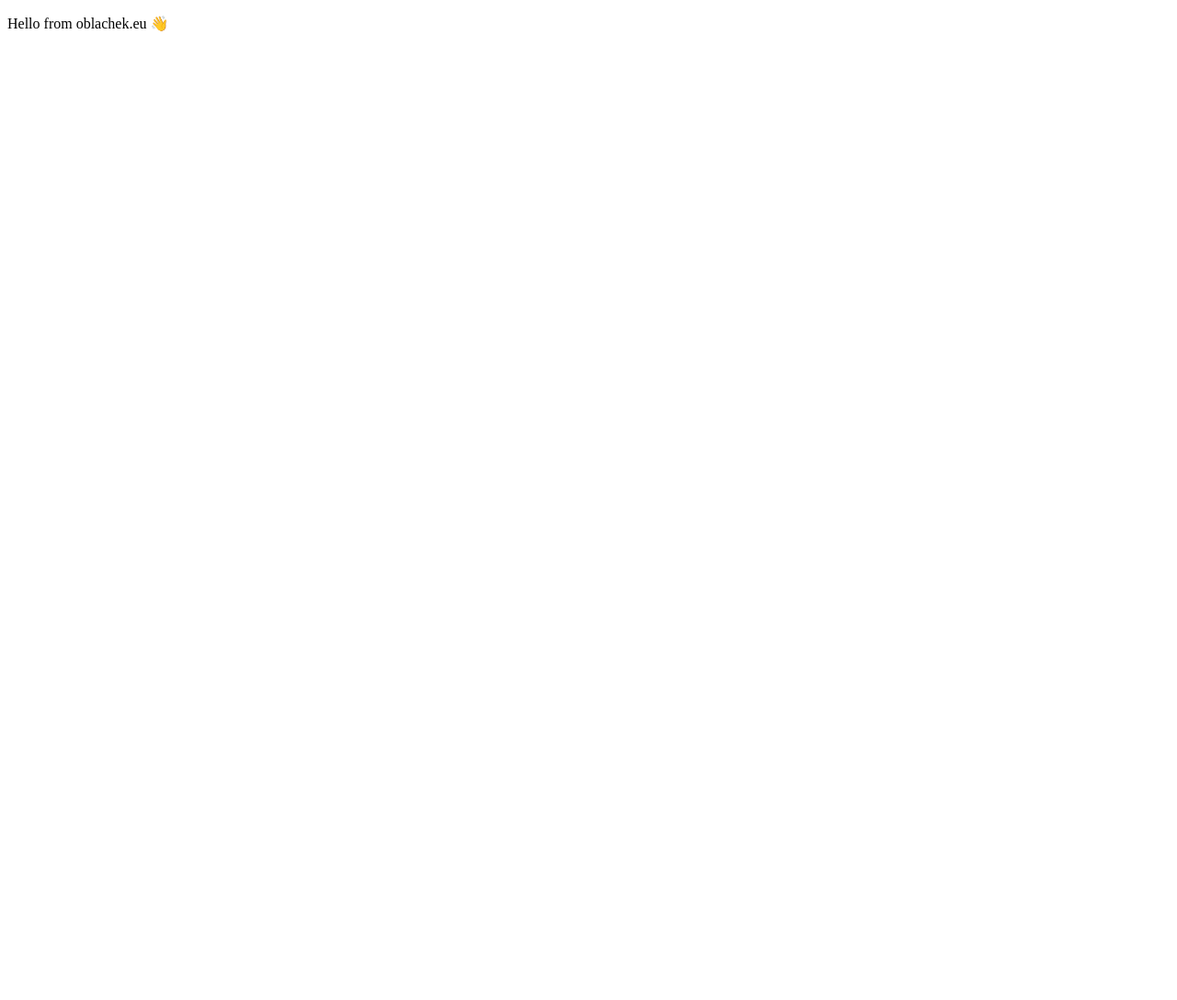
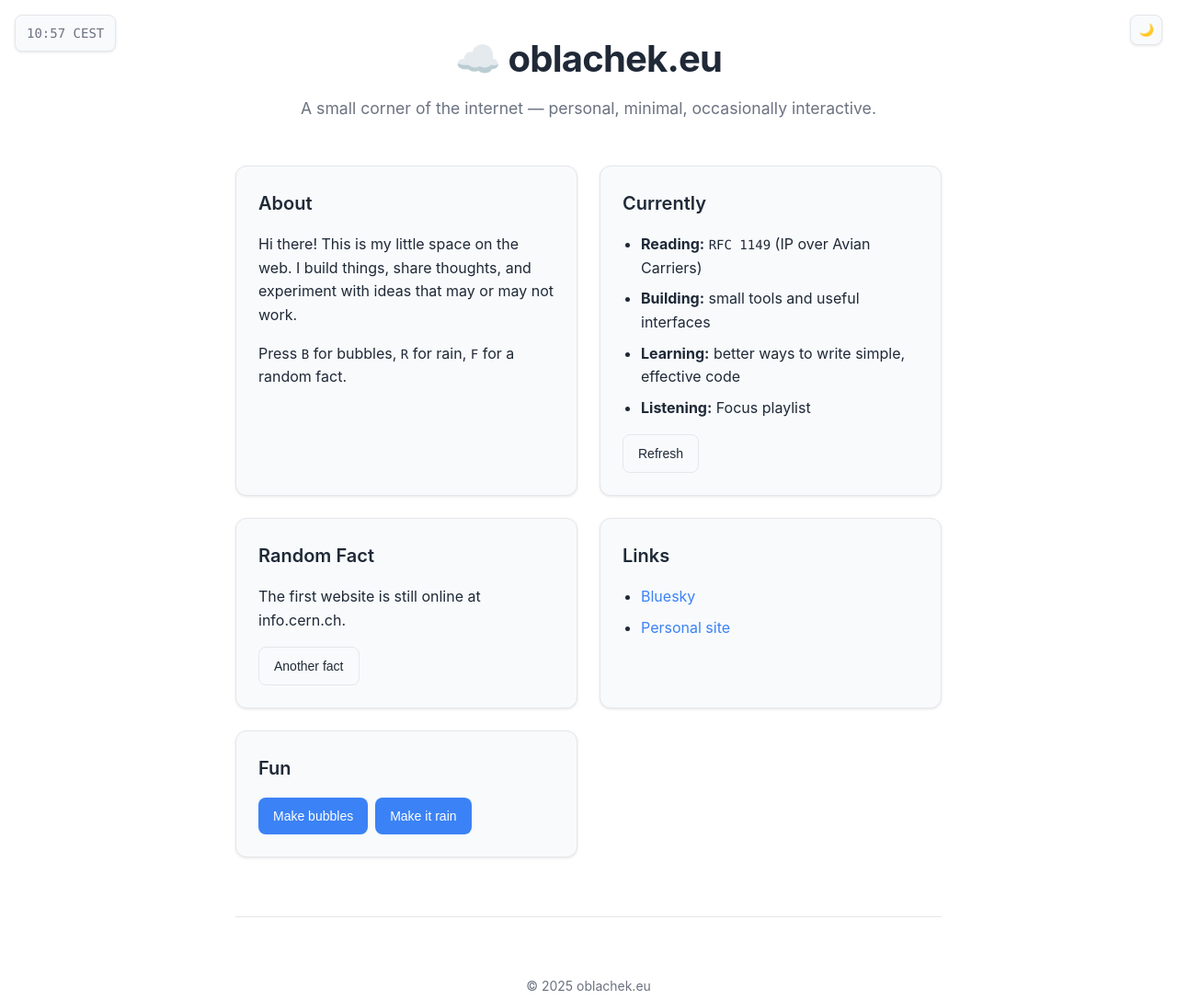
Before and after one commit to hulln/oblachek-eu-site, a plain HTML site: page index.html in a window 1280 px wide. Shown: the whole page at 92% size. Before the commit the page ends 800 px from the top, so only its background shows below. Drawn offline with Linux system fonts and the light colour scheme.

Commit message:
Update to 2nd version

```diff
--- a/index.html
+++ b/index.html
@@ -1,10 +1,73 @@
-<!DOCTYPE html>
-<html>
-  <head>
-    <meta charset="utf-8">
-    <title>oblachek.eu</title>
-  </head>
-  <body>
-    <p>Hello from oblachek.eu 👋</p>
-  </body>
+<head>
+  <title>oblachek.eu</title>
+  <link rel="stylesheet" href="style.css">
+</head>
+<body>
+  <div class="status" id="status">Loading...</div>
+
+  <button class="theme-toggle" id="theme-toggle" aria-label="Toggle theme">
+    <span id="theme-icon">🌙</span>
+  </button>
+
+  <div class="container">
+    <header>
+      <h1 class="title">☁️ oblachek.eu</h1>
+      <p class="subtitle">A small corner of the internet — personal, minimal, occasionally interactive.</p>
+    </header>
+
+    <div class="grid">
+      <section class="card">
+        <h2>About</h2>
+        <p>Hi there! This is my little space on the web. I build things, share thoughts, and experiment with ideas that may or may not work.</p>
+        <p>Press <span class="mono">B</span> for bubbles, <span class="mono">R</span> for rain, <span class="mono">F</span> for a random fact.</p>
+  <!-- chips removed for minimalism -->
+      </section>
+
+
+
+      <section class="card">
+        <h2>Currently</h2>
+        <ul>
+          <li><strong>Reading:</strong> <span class="mono">RFC 1149</span> (IP over Avian Carriers)</li>
+          <li><strong>Building:</strong> small tools and useful interfaces</li>
+          <li><strong>Learning:</strong> better ways to write simple, effective code</li>
+          <li><strong>Listening:</strong> <span id="spotify-status">Loading...</span></li>
+        </ul>
+        <div style="display: flex; gap: 0.5rem; flex-wrap: wrap; margin-top: 1rem;">
+          <button class="btn btn-secondary" onclick="refreshCurrently()">Refresh</button>
+        </div>
+      </section>
+
+      <section class="card">
+        <h2>Random Fact</h2>
+        <p id="random-fact">Loading interesting fact...</p>
+        <button class="btn btn-secondary" onclick="newRandomFact()">Another fact</button>
+      </section>
+
+      <section class="card">
+        <h2>Links</h2>
+        <ul>
+          <li><a href="https://bsky.app/profile/oblachek.eu" target="_blank" rel="me">Bluesky</a></li>
+          <li><a href="https://hulln.github.io/" target="_blank" rel="noopener">Personal site</a></li>
+        </ul>
+      </section>
+
+      <section class="card">
+        <h2>Fun</h2>
+        <div style="display: flex; gap: 0.5rem; flex-wrap: wrap;">
+          <button class="btn" onclick="createBubbles()">Make bubbles</button>
+          <button class="btn" onclick="makeItRain()">Make it rain</button>
+        </div>
+      </section>
+    </div>
+
+    <footer>
+      <p style="margin-top: 2rem;">
+        © <span id="year"></span> oblachek.eu
+      </p>
+    </footer>
+  </div>
+
+  <script src="script.js"></script>
+</body>
 </html>
--- /dev/null
+++ b/script.js
@@ -0,0 +1,149 @@
+// Rain/Drizzle effect
+function makeItRain(n = 40, dur = 1200) {
+  for (let i = 0; i < n; i++) {
+    const d = document.createElement('div');
+    d.style.position = 'fixed';
+    d.style.top = '-20px';
+    d.style.left = Math.random() * window.innerWidth + 'px';
+    d.style.width = '8px';
+    d.style.height = '14px';
+    d.style.background = 'var(--accent)';
+    d.style.borderRadius = '4px';
+    d.style.opacity = '0.85';
+    d.style.pointerEvents = 'none';
+    d.style.transition = `transform ${500 + Math.random() * dur}ms linear, opacity 200ms ease-out`;
+    document.body.appendChild(d);
+    requestAnimationFrame(() => {
+      d.style.transform = `translateY(${window.innerHeight + 40}px)`;
+      setTimeout(() => {
+        d.style.opacity = 0;
+        setTimeout(() => d.remove(), 220);
+      }, 480 + dur);
+    });
+  }
+}
+
+// Bubbles
+function createBubbles() {
+  for (let i = 0; i < 15; i++) {
+    const bubble = document.createElement('div');
+    bubble.className = 'bubble';
+    bubble.style.left = Math.random() * window.innerWidth + 'px';
+    bubble.style.bottom = '-20px';
+    bubble.style.width = (8 + Math.random() * 16) + 'px';
+    bubble.style.height = bubble.style.width;
+    document.body.appendChild(bubble);
+    bubble.animate([
+      { transform: 'translateY(0)', opacity: 0.8 },
+      { transform: `translateY(-${100 + Math.random() * 200}vh)`, opacity: 0 }
+    ], {
+      duration: 2000 + Math.random() * 2000,
+      easing: 'ease-out'
+    }).onfinish = () => bubble.remove();
+  }
+}
+
+// Theme handling and clock: run after DOM is ready
+document.addEventListener('DOMContentLoaded', function() {
+  const themeToggle = document.getElementById('theme-toggle');
+  const themeIcon = document.getElementById('theme-icon');
+  function setTheme(theme) {
+    document.documentElement.setAttribute('data-theme', theme);
+    themeIcon.textContent = theme === 'dark' ? '☀️' : '🌙';
+    localStorage.setItem('theme', theme);
+  }
+  function toggleTheme() {
+    const current = document.documentElement.getAttribute('data-theme');
+    setTheme(current === 'dark' ? 'light' : 'dark');
+  }
+  themeToggle.addEventListener('click', toggleTheme);
+  const savedTheme = localStorage.getItem('theme') || (window.matchMedia('(prefers-color-scheme: dark)').matches ? 'dark' : 'light');
+  setTheme(savedTheme);
+
+  // Status update
+  function updateStatus() {
+    try {
+      const now = new Date();
+      const fmt = new Intl.DateTimeFormat('en-GB', {
+        timeZone: 'Europe/Ljubljana',
+        hour: '2-digit',
+        minute: '2-digit',
+        timeZoneName: 'short'
+      });
+      document.getElementById('status').textContent = fmt.format(now);
+    } catch (e) {
+      document.getElementById('status').textContent = 'CET';
+    }
+  }
+  updateStatus();
+  setInterval(updateStatus, 60000);
+
+  document.getElementById('year').textContent = new Date().getFullYear();
+  newRandomFact();
+  updateSpotifyStatus();
+});
+
+// Keyboard shortcuts
+// Bubbles (B key) and Rain (R key)
+document.addEventListener('keydown', (e) => {
+  if (e.key === 'b' || e.key === 'B') {
+    createBubbles();
+  }
+  if (e.key === 'r' || e.key === 'R') {
+    makeItRain();
+  }
+  if (e.key === 'f' || e.key === 'F') {
+    newRandomFact();
+  }
+});
+
+// Random facts
+const facts = [
+  "The first computer bug was an actual bug found in a computer in 1947.",
+  "There are more possible games of chess than atoms in the observable universe.",
+  "The term 'cloud computing' was inspired by cloud symbols in flowcharts.",
+  "The first website is still online at info.cern.ch.",
+  "Rubber ducks are used by programmers to debug code by explaining it aloud.",
+  "The @ symbol was used in email for the first time in 1971.",
+  "The word 'spam' comes from a Monty Python sketch.",
+  "The first computer was the size of a large room and weighed 30 tons.",
+  "Lorem ipsum has been used as placeholder text since the 1500s.",
+  "The term 'firewall' originally referred to walls that prevent fire spread."
+];
+function newRandomFact() {
+  const factEl = document.getElementById('random-fact');
+  const randomFact = facts[Math.floor(Math.random() * facts.length)];
+  factEl.style.opacity = '0.5';
+  setTimeout(() => {
+    factEl.textContent = randomFact;
+    factEl.style.opacity = '1';
+  }, 150);
+}
+
+// Spotify status
+function updateSpotifyStatus() {
+  const statusEl = document.getElementById('spotify-status');
+  // Placeholder - replace with actual Spotify API integration
+  const statuses = [
+    "not connected",
+    "Lo-fi Hip Hop Radio",
+    "Focus playlist",
+    "nothing right now",
+    "ambient sounds"
+  ];
+  statusEl.textContent = statuses[Math.floor(Math.random() * statuses.length)];
+}
+function refreshCurrently() {
+  updateSpotifyStatus();
+}
+
+// Accent color changer
+const colors = ['#3b82f6', '#ef4444', '#10b981', '#f59e0b', '#8b5cf6', '#ec4899'];
+function changeAccentColor() {
+  const color = colors[Math.floor(Math.random() * colors.length)];
+  document.documentElement.style.setProperty('--accent', color);
+}
+
+document.getElementById('year').textContent = new Date().getFullYear();
+newRandomFact();
+updateSpotifyStatus();
--- /dev/null
+++ b/style.css
@@ -0,0 +1,219 @@
+/* Main site styles extracted from index.html */
+:root {
+  --text: #1f2937;
+  --text-secondary: #6b7280;
+  --bg: #ffffff;
+  --card: #f8fafc;
+  --border: #e5e7eb;
+  --accent: #3b82f6;
+  --accent-hover: #2563eb;
+  --shadow: 0 1px 3px 0 rgba(0, 0, 0, 0.1);
+  --shadow-lg: 0 4px 6px -1px rgba(0, 0, 0, 0.1);
+}
+[data-theme="dark"] {
+  --text: #f9fafb;
+  --text-secondary: #9ca3af;
+  --bg: #111827;
+  --card: #1f2937;
+  --border: #374151;
+  --accent: #60a5fa;
+  --accent-hover: #93c5fd;
+  --shadow: 0 1px 3px 0 rgba(0, 0, 0, 0.3);
+  --shadow-lg: 0 4px 6px -1px rgba(0, 0, 0, 0.3);
+}
+* { box-sizing: border-box; }
+body {
+  margin: 0;
+  font-family: -apple-system, BlinkMacSystemFont, "Segoe UI", Roboto, "Helvetica Neue", Arial, sans-serif;
+  line-height: 1.6;
+  color: var(--text);
+  background: var(--bg);
+  transition: background 0.2s, color 0.2s;
+}
+a {
+  color: var(--accent);
+  text-decoration: none;
+  transition: color 0.2s;
+}
+a:hover {
+  color: var(--accent-hover);
+  text-decoration: underline;
+}
+.container {
+  max-width: 800px;
+  margin: 0 auto;
+  padding: 2rem 1rem;
+}
+header {
+  text-align: center;
+  margin-bottom: 3rem;
+}
+.title {
+  font-size: 2.5rem;
+  font-weight: 700;
+  margin: 0 0 0.5rem 0;
+  letter-spacing: -0.02em;
+}
+.subtitle {
+  color: var(--text-secondary);
+  font-size: 1.1rem;
+  margin: 0;
+}
+.theme-toggle {
+  position: fixed;
+  top: 1rem;
+  right: 1rem;
+  background: var(--card);
+  border: 1px solid var(--border);
+  border-radius: 8px;
+  padding: 0.5rem;
+  cursor: pointer;
+  box-shadow: var(--shadow);
+  transition: all 0.2s;
+  z-index: 100;
+}
+.theme-toggle:hover {
+  box-shadow: var(--shadow-lg);
+  transform: translateY(-1px);
+}
+.status {
+  position: fixed;
+  top: 1rem;
+  left: 1rem;
+  color: var(--text-secondary);
+  font-family: ui-monospace, SFMono-Regular, Monaco, monospace;
+  font-size: 0.875rem;
+  background: var(--card);
+  border: 1px solid var(--border);
+  border-radius: 8px;
+  padding: 0.5rem 0.75rem;
+  box-shadow: var(--shadow);
+}
+.grid {
+  display: grid;
+  gap: 1.5rem;
+  grid-template-columns: repeat(auto-fit, minmax(300px, 1fr));
+}
+.card {
+  background: var(--card);
+  border: 1px solid var(--border);
+  border-radius: 12px;
+  padding: 1.5rem;
+  box-shadow: var(--shadow);
+  transition: all 0.2s;
+}
+.card:hover {
+  box-shadow: var(--shadow-lg);
+  transform: translateY(-2px);
+}
+.card h2 {
+  margin: 0 0 1rem 0;
+  font-size: 1.25rem;
+  font-weight: 600;
+}
+.card ul {
+  margin: 0;
+  padding-left: 1.25rem;
+}
+.card li {
+  margin-bottom: 0.5rem;
+}
+.card p {
+  margin: 0 0 1rem 0;
+}
+.card p:last-child {
+  margin-bottom: 0;
+}
+.btn {
+  display: inline-flex;
+  align-items: center;
+  gap: 0.5rem;
+  background: var(--accent);
+  color: white;
+  border: none;
+  border-radius: 8px;
+  padding: 0.75rem 1rem;
+  cursor: pointer;
+  font-size: 0.875rem;
+  font-weight: 500;
+  transition: all 0.2s;
+  text-decoration: none;
+}
+.btn:hover {
+  background: var(--accent-hover);
+  transform: translateY(-1px);
+  color: white;
+  text-decoration: none;
+}
+.btn-secondary {
+  background: var(--card);
+  color: var(--text);
+  border: 1px solid var(--border);
+}
+.btn-secondary:hover {
+  background: var(--border);
+  color: var(--text);
+}
+.chips {
+  display: flex;
+  flex-wrap: wrap;
+  gap: 0.5rem;
+  margin-top: 1rem;
+}
+.chip {
+  background: var(--border);
+  color: var(--text-secondary);
+  padding: 0.25rem 0.75rem;
+  border-radius: 999px;
+  font-size: 0.75rem;
+  font-weight: 500;
+}
+footer {
+  margin-top: 4rem;
+  padding-top: 2rem;
+  border-top: 1px solid var(--border);
+  text-align: center;
+  color: var(--text-secondary);
+  font-size: 0.875rem;
+}
+.mono {
+  font-family: ui-monospace, SFMono-Regular, Monaco, monospace;
+  font-size: 0.875rem;
+}
+.bubble {
+  position: fixed;
+  border: 2px solid var(--accent);
+  border-radius: 50%;
+  pointer-events: none;
+  opacity: 0.8;
+}
+@keyframes fadeIn {
+  from { opacity: 0; transform: translateY(20px); }
+  to { opacity: 1; transform: translateY(0); }
+}
+.card {
+  animation: fadeIn 0.6s ease-out;
+}
+.card:nth-child(2) { animation-delay: 0.1s; }
+.card:nth-child(3) { animation-delay: 0.2s; }
+.card:nth-child(4) { animation-delay: 0.3s; }
+@media (max-width: 640px) {
+  .container {
+    padding: 1rem;
+  }
+  .title {
+    font-size: 2rem;
+  }
+  .grid {
+    grid-template-columns: 1fr;
+  }
+  .status {
+    position: static;
+    margin-bottom: 1rem;
+    text-align: center;
+  }
+  .theme-toggle {
+    top: auto;
+    bottom: 1rem;
+  }
+}
```
